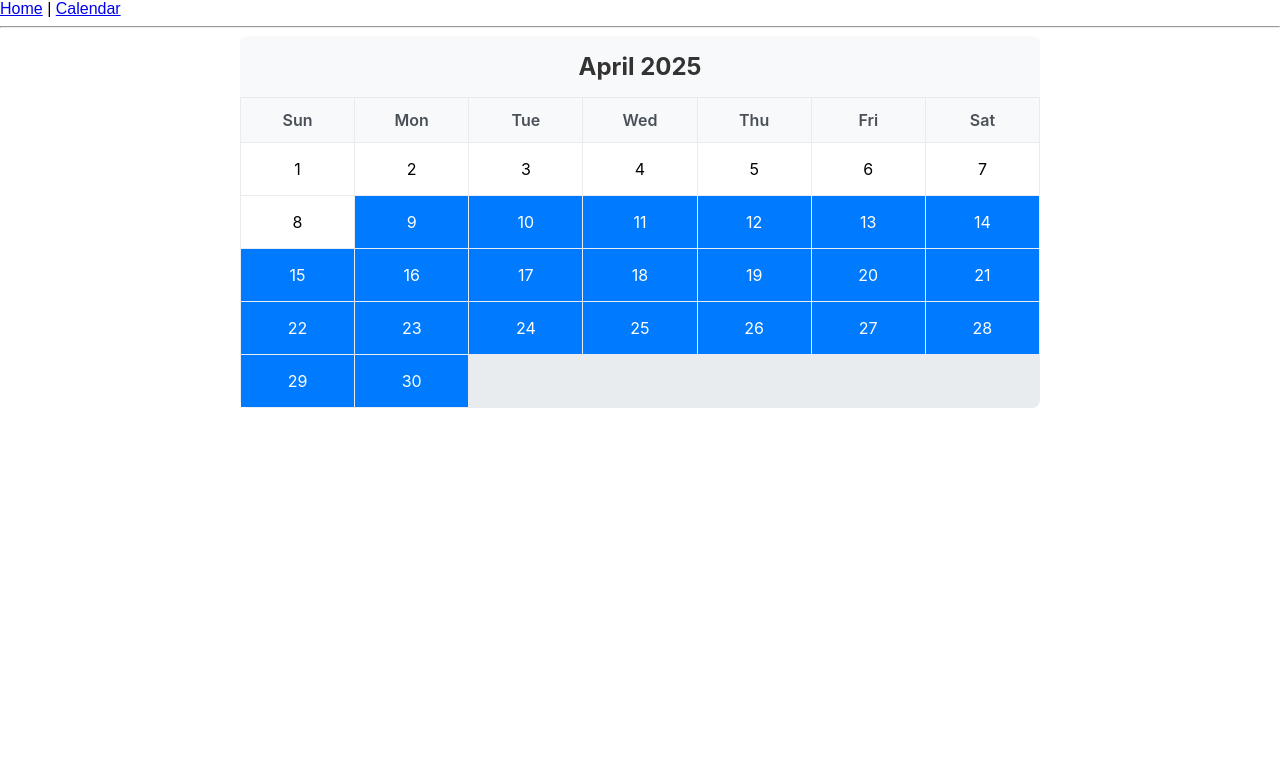
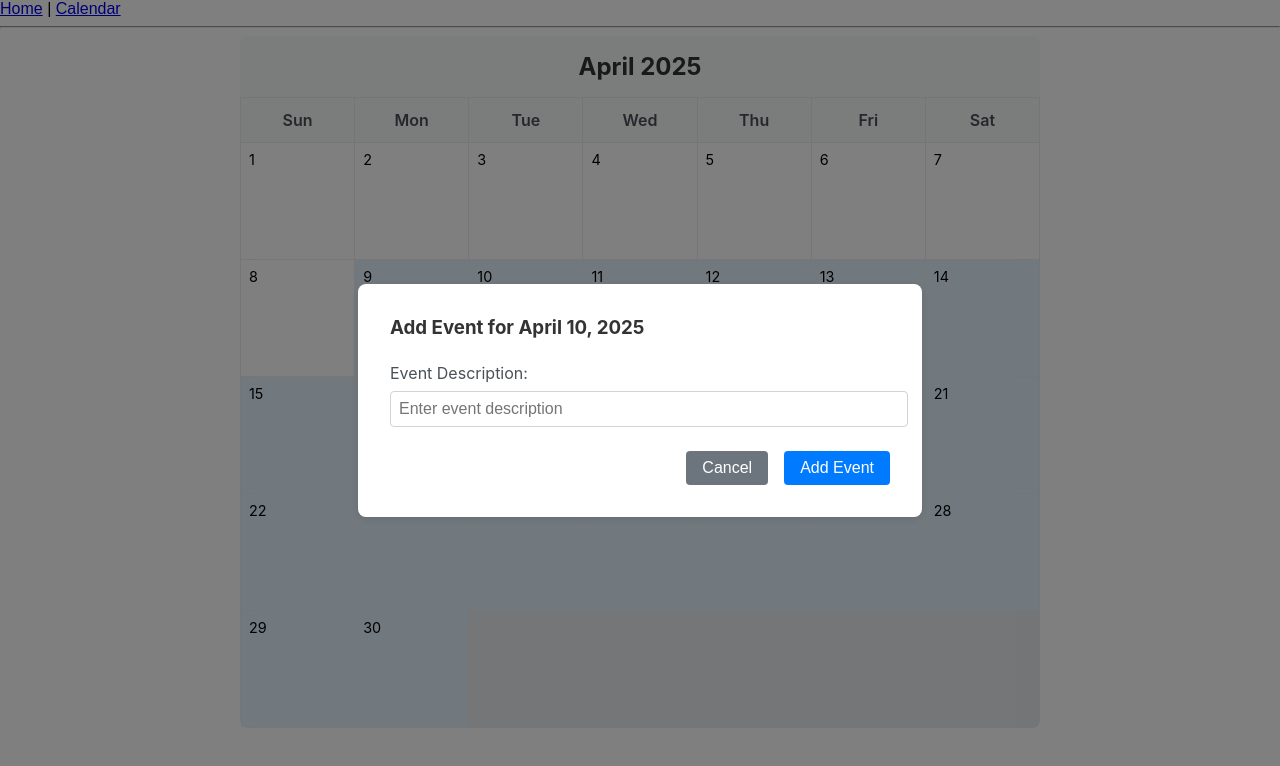
Before and after one commit to davedolben/dev-tools, a React app in the folder experimental/react-experiments/: page /calendar in a window 1280 px wide. Both pictures are taken after a click on the element "10". Shown: the top 766 px of the page. Built offline with nearby package versions, Linux system fonts and the light colour scheme.

Commit message:
Editing events and drag-drop

```diff
--- /dev/null
+++ b/experimental/react-experiments/src/EventModal.tsx
@@ -0,0 +1,64 @@
+import React, { useState } from 'react';
+import { format } from 'date-fns';
+
+interface Event {
+  id: string;
+  date: Date;
+  description: string;
+}
+
+interface EventModalProps {
+  isOpen: boolean;
+  onClose: () => void;
+  selectedDate: Date;
+  onAddEvent: (event: Omit<Event, 'id'>) => void;
+}
+
+const EventModal: React.FC<EventModalProps> = ({ isOpen, onClose, selectedDate, onAddEvent }) => {
+  const [description, setDescription] = useState('');
+
+  const handleSubmit = (e: React.FormEvent) => {
+    e.preventDefault();
+    if (description.trim()) {
+      onAddEvent({
+        date: selectedDate,
+        description: description.trim()
+      });
+      setDescription('');
+      onClose();
+    }
+  };
+
+  if (!isOpen) return null;
+
+  return (
+    <div className="modal-overlay">
+      <div className="modal-content">
+        <h3>Add Event for {format(selectedDate, 'MMMM d, yyyy')}</h3>
+        <form onSubmit={handleSubmit}>
+          <div className="form-group">
+            <label htmlFor="eventDescription">Event Description:</label>
+            <input
+              type="text"
+              id="eventDescription"
+              value={description}
+              onChange={(e) => setDescription(e.target.value)}
+              placeholder="Enter event description"
+              required
+            />
+          </div>
+          <div className="modal-actions">
+            <button type="button" onClick={onClose} className="btn-secondary">
+              Cancel
+            </button>
+            <button type="submit" className="btn-primary">
+              Add Event
+            </button>
+          </div>
+        </form>
+      </div>
+    </div>
+  );
+};
+
+export default EventModal;
--- a/experimental/react-experiments/src/calendar.css
+++ b/experimental/react-experiments/src/calendar.css
@@ -37,10 +37,12 @@
 
 .calendar-day {
   background-color: white;
-  padding: 1rem;
-  text-align: center;
+  padding: 0.5rem;
+  min-height: 100px;
   cursor: pointer;
-  transition: background-color 0.2s;
+  transition: all 0.2s ease;
+  display: flex;
+  flex-direction: column;
 }
 
 .calendar-day:hover {
@@ -48,10 +50,130 @@
 }
 
 .calendar-day.selected {
-  background-color: #007bff;
-  color: white;
+  background-color: #e3f2fd;
 }
 
 .calendar-day.other-month {
   color: #adb5bd;
 }
+
+.calendar-day.drag-over {
+  background-color: #e3f2fd;
+  box-shadow: inset 0 0 0 2px #007bff;
+}
+
+.day-number {
+  font-size: 0.9rem;
+  margin-bottom: 0.5rem;
+}
+
+.day-events {
+  flex: 1;
+  overflow-y: auto;
+}
+
+.event-item {
+  background-color: #007bff;
+  color: white;
+  padding: 0.25rem 0.5rem;
+  margin: 0.25rem 0;
+  border-radius: 4px;
+  font-size: 0.8rem;
+  white-space: nowrap;
+  overflow: hidden;
+  text-overflow: ellipsis;
+  cursor: grab;
+  user-select: none;
+  transition: transform 0.2s ease, box-shadow 0.2s ease;
+}
+
+.event-item:active {
+  cursor: grabbing;
+}
+
+.event-item.dragging {
+  opacity: 0.5;
+  transform: scale(0.95);
+  box-shadow: 0 2px 4px rgba(0, 0, 0, 0.1);
+}
+
+/* Modal Styles */
+.modal-overlay {
+  position: fixed;
+  top: 0;
+  left: 0;
+  right: 0;
+  bottom: 0;
+  background-color: rgba(0, 0, 0, 0.5);
+  display: flex;
+  justify-content: center;
+  align-items: center;
+  z-index: 1000;
+}
+
+.modal-content {
+  background-color: white;
+  padding: 2rem;
+  border-radius: 8px;
+  width: 90%;
+  max-width: 500px;
+  box-shadow: 0 2px 10px rgba(0, 0, 0, 0.1);
+}
+
+.modal-content h3 {
+  margin-top: 0;
+  margin-bottom: 1.5rem;
+  color: #333;
+}
+
+.form-group {
+  margin-bottom: 1.5rem;
+}
+
+.form-group label {
+  display: block;
+  margin-bottom: 0.5rem;
+  color: #495057;
+}
+
+.form-group input {
+  width: 100%;
+  padding: 0.5rem;
+  border: 1px solid #ced4da;
+  border-radius: 4px;
+  font-size: 1rem;
+}
+
+.modal-actions {
+  display: flex;
+  justify-content: flex-end;
+  gap: 1rem;
+}
+
+.btn-primary,
+.btn-secondary {
+  padding: 0.5rem 1rem;
+  border: none;
+  border-radius: 4px;
+  cursor: pointer;
+  font-size: 1rem;
+  transition: background-color 0.2s;
+}
+
+.btn-primary {
+  background-color: #007bff;
+  color: white;
+}
+
+.btn-primary:hover {
+  background-color: #0056b3;
+}
+
+.btn-secondary {
+  background-color: #6c757d;
+  color: white;
+}
+
+.btn-secondary:hover {
+  background-color: #545b62;
+}
--- a/experimental/react-experiments/src/calendar.tsx
+++ b/experimental/react-experiments/src/calendar.tsx
@@ -1,6 +1,13 @@
-import React from 'react';
+import React, { useState } from 'react';
 import { format, startOfMonth, endOfMonth, eachDayOfInterval, isSameMonth, isSameDay } from 'date-fns';
 import './calendar.css';
+import EventModal from './EventModal';
+
+interface Event {
+  id: string;
+  date: Date;
+  description: string;
+}
 
 interface CalendarProps {
   startDate: Date;
@@ -9,12 +16,75 @@ interface CalendarProps {
 }
 
 const Calendar: React.FC<CalendarProps> = ({ startDate, endDate, onDateSelect }) => {
+  const [events, setEvents] = useState<Event[]>([]);
+  const [isModalOpen, setIsModalOpen] = useState(false);
+  const [selectedDate, setSelectedDate] = useState<Date | null>(null);
+  const [draggedEvent, setDraggedEvent] = useState<Event | null>(null);
+  const [dragOverDate, setDragOverDate] = useState<Date | null>(null);
+
   const monthStart = startOfMonth(startDate);
   const monthEnd = endOfMonth(startDate);
   const daysInMonth = eachDayOfInterval({ start: monthStart, end: monthEnd });
 
   const isDateInRange = (date: Date) => {
     return date >= startDate && date <= endDate;
+  };
+
+  const handleDateClick = (date: Date) => {
+    setSelectedDate(date);
+    setIsModalOpen(true);
+    onDateSelect?.(date);
+  };
+
+  const handleAddEvent = (eventData: Omit<Event, 'id'>) => {
+    const newEvent: Event = {
+      ...eventData,
+      id: Math.random().toString(36).substr(2, 9),
+    };
+    setEvents([...events, newEvent]);
+  };
+
+  const getEventsForDate = (date: Date) => {
+    return events.filter(event => isSameDay(event.date, date));
+  };
+
+  const handleDragStart = (event: React.DragEvent, eventItem: Event) => {
+    setDraggedEvent(eventItem);
+    event.dataTransfer.setData('text/plain', eventItem.id);
+    event.dataTransfer.effectAllowed = 'move';
+    const target = event.target as HTMLElement;
+    target.classList.add('dragging');
+  };
+
+  const handleDragOver = (event: React.DragEvent, date: Date) => {
+    event.preventDefault();
+    event.dataTransfer.dropEffect = 'move';
+    setDragOverDate(date);
+  };
+
+  const handleDragLeave = () => {
+    setDragOverDate(null);
+  };
+
+  const handleDrop = (event: React.DragEvent, targetDate: Date) => {
+    event.preventDefault();
+    if (draggedEvent) {
+      const updatedEvents = events.map(event =>
+        event.id === draggedEvent.id
+          ? { ...event, date: targetDate }
+          : event
+      );
+      setEvents(updatedEvents);
+      setDraggedEvent(null);
+      setDragOverDate(null);
+    }
+  };
+
+  const handleDragEnd = (event: React.DragEvent) => {
+    const target = event.target as HTMLElement;
+    target.classList.remove('dragging');
+    setDraggedEvent(null);
+    setDragOverDate(null);
   };
 
   return (
@@ -28,20 +98,50 @@ const Calendar: React.FC<CalendarProps> = ({ startDate, endDate, onDateSelect })
             {day}
           </div>
         ))}
-        {daysInMonth.map((day: Date) => (
+        {daysInMonth.map((day: Date) => {
+          const dayEvents = getEventsForDate(day);
+          const isDragOver = dragOverDate && isSameDay(day, dragOverDate);
+          return (
             <div
               key={day.toString()}
               className={`calendar-day ${
                 isDateInRange(day) ? 'selected' : ''
-            } ${!isSameMonth(day, startDate) ? 'other-month' : ''}`}
-            onClick={() => onDateSelect?.(day)}
+              } ${!isSameMonth(day, startDate) ? 'other-month' : ''} ${
+                isDragOver ? 'drag-over' : ''
+              }`}
+              onClick={() => handleDateClick(day)}
+              onDragOver={(e) => handleDragOver(e, day)}
+              onDragLeave={handleDragLeave}
+              onDrop={(e) => handleDrop(e, day)}
             >
-            {format(day, 'd')}
+              <span className="day-number">{format(day, 'd')}</span>
+              <div className="day-events">
+                {dayEvents.map(event => (
+                  <div
+                    key={event.id}
+                    className="event-item"
+                    draggable
+                    onDragStart={(e) => handleDragStart(e, event)}
+                    onDragEnd={handleDragEnd}
+                  >
+                    {event.description}
                   </div>
                 ))}
               </div>
             </div>
           );
+        })}
+      </div>
+      {selectedDate && (
+        <EventModal
+          isOpen={isModalOpen}
+          onClose={() => setIsModalOpen(false)}
+          selectedDate={selectedDate}
+          onAddEvent={handleAddEvent}
+        />
+      )}
+    </div>
+  );
 };
 
 export default Calendar;
```
Lines whose indentation alone changed are shown as unchanged.
